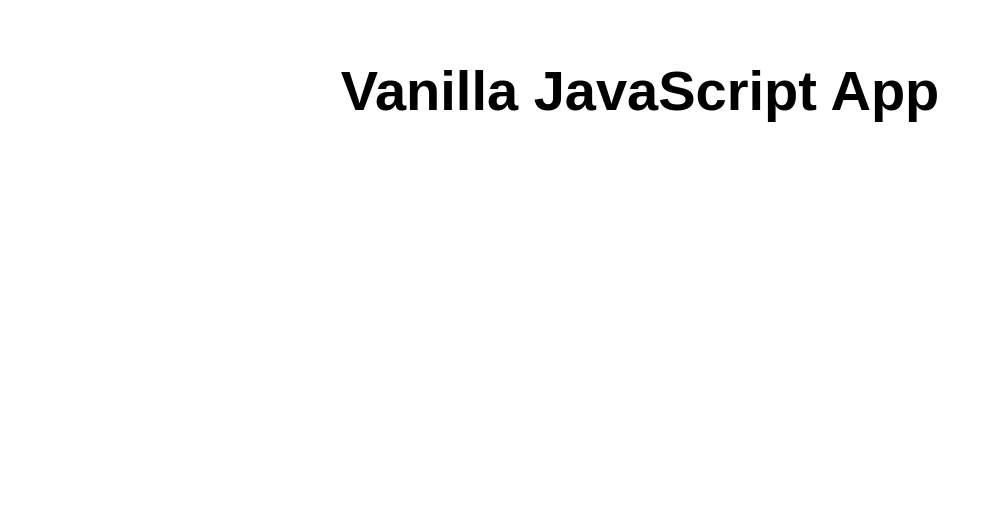
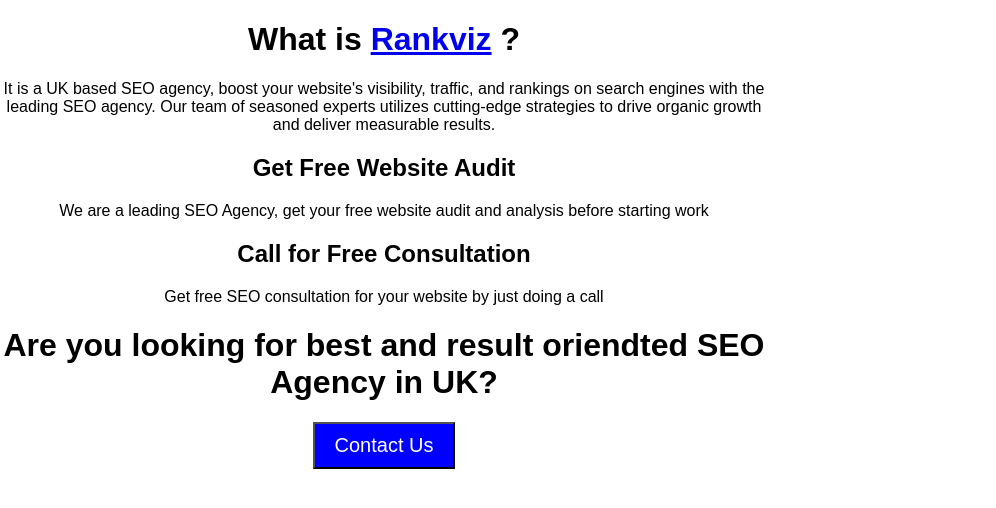
Before and after one commit to rankviz0/my-first-static-web-app, a website: page src/index.html in a window 1280 px wide. Shown: the whole page, without its empty margins (0-996 px from the left). Drawn offline with Linux system fonts and the light colour scheme.

Commit message:
Update index.html

```diff
--- a/src/index.html
+++ b/src/index.html
@@ -8,10 +8,27 @@
   <title>Vanilla JavaScript App</title>
 </head>
 
-<body>
-  <main>
-    <h1>Vanilla JavaScript App</h1>
-  </main>
+<body style="
+    /* max-width: 850px; */
+    /* text-align: center; */
+">
+<div style="
+    text-align: center;
+    max-width: 768px;
+">
+  <h1> What is <a href="https://www.rankviz.co.uk/">Rankviz</a> ?</h1>
+  <p style="
+    text-align: center;
+">It is a UK based SEO agency, boost your website's visibility, traffic, and rankings on search engines with the leading SEO agency. Our team of seasoned experts utilizes cutting-edge strategies to drive organic growth and deliver measurable results. </p>
+  <h2>Get Free Website Audit</h2>
+  <p>We are a leading SEO Agency, get your free website audit and analysis before starting work</p>
+  <h2>Call for Free Consultation</h2>
+  <p>Get free SEO consultation for your website by just doing a call</p>
+<h1>Are you looking for best and result oriendted SEO Agency in UK?</h1>
+<button style="background-color: #0000FF; color: white; font-size: 20px; padding: 10px 20px;" onclick="window.open('https://www.rankviz.co.uk/contact-us/')">Contact Us</button>
+
+
+</div>
 </body>
 
 </html>
```
